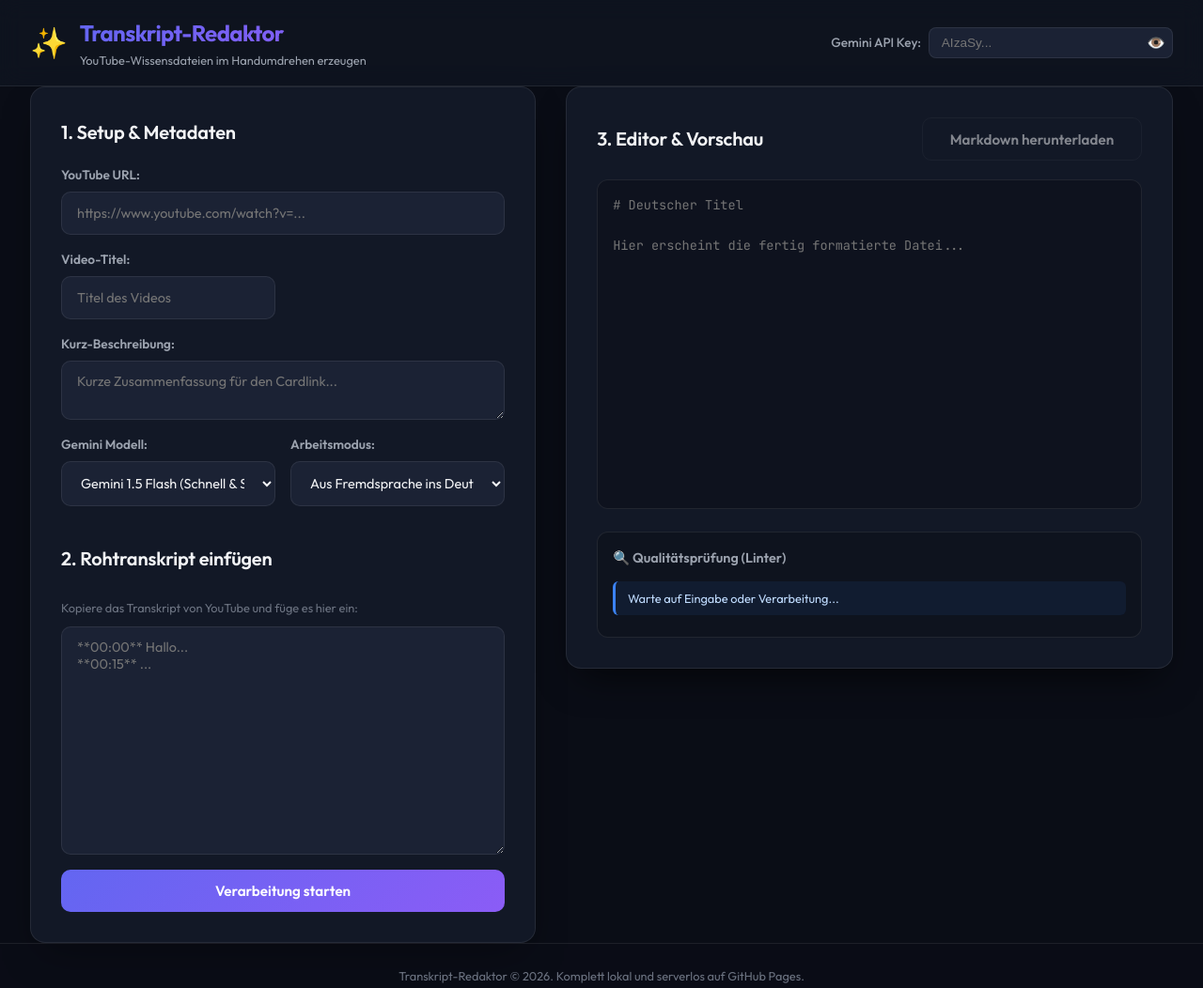
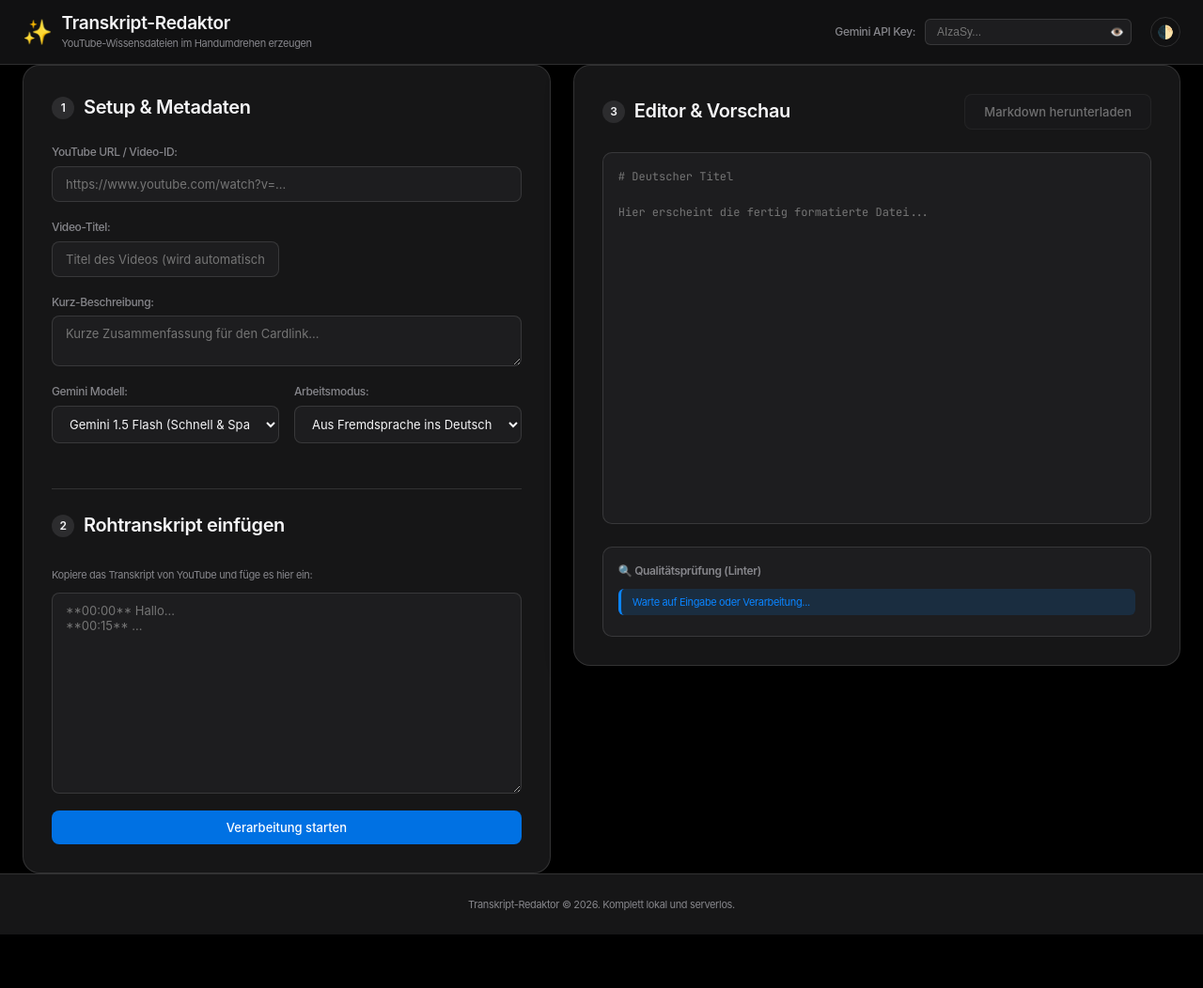
Before and after one commit to alexanderkaufi/Transkript, a plain HTML site: page index.html in a window 1280 px wide. Shown: the whole page at 94% size. After the commit the page ends 995 px from the top, so only its background shows below. Drawn offline with Linux system fonts and the light colour scheme.

Commit message:
Implement Apple-style design, Dark/Light theme toggle, and auto YouTube title fetch

```diff
--- a/index.html
+++ b/index.html
@@ -1,16 +1,16 @@
 <!DOCTYPE html>
-<html lang="de">
+<html lang="de" data-theme="dark">
 <head>
     <meta charset="UTF-8">
     <meta name="viewport" content="width=device-width, initial-scale=1.0">
     <title>Transkript-Redaktor Pro</title>
     <link rel="preconnect" href="https://fonts.googleapis.com">
     <link rel="preconnect" href="https://fonts.gstatic.com" crossorigin>
-    <link href="https://fonts.googleapis.com/css2?family=Outfit:wght@300;400;500;600;700&family=JetBrains+Mono:wght@400;500&display=swap" rel="stylesheet">
+    <link href="https://fonts.googleapis.com/css2?family=Inter:wght@300;400;500;600;700&family=JetBrains+Mono:wght@400;500&display=swap" rel="stylesheet">
     <link rel="stylesheet" href="style.css">
 </head>
 <body>
-    <header>
+    <header class="apple-header">
         <div class="container header-container">
             <div class="logo-area">
                 <span class="logo-icon">✨</span>
@@ -19,12 +19,15 @@
                     <p class="subtitle">YouTube-Wissensdateien im Handumdrehen erzeugen</p>
                 </div>
             </div>
-            <div class="api-key-panel">
-                <label for="apiKey">Gemini API Key:</label>
-                <div class="input-wrapper">
-                    <input type="password" id="apiKey" placeholder="AIzaSy..." autocomplete="off">
-                    <button id="toggleApiKey" title="API Key anzeigen/verbergen">👁️</button>
+            <div class="header-controls">
+                <div class="api-key-panel">
+                    <label for="apiKey">Gemini API Key:</label>
+                    <div class="input-wrapper">
+                        <input type="password" id="apiKey" placeholder="AIzaSy..." autocomplete="off">
+                        <button id="toggleApiKey" title="API Key anzeigen/verbergen">👁️</button>
+                    </div>
                 </div>
+                <button id="themeToggle" class="theme-toggle-btn" title="Farbschema wechseln">🌓</button>
             </div>
         </div>
     </header>
@@ -33,15 +36,18 @@
         <div class="grid-layout">
             <!-- Left Panel: Setup & Input -->
             <section class="card panel-setup">
-                <h2>1. Setup & Metadaten</h2>
+                <div class="section-title-wrapper">
+                    <span class="badge">1</span>
+                    <h2>Setup & Metadaten</h2>
+                </div>
                 <div class="form-group">
-                    <label for="videoUrl">YouTube URL:</label>
+                    <label for="videoUrl">YouTube URL / Video-ID:</label>
                     <input type="text" id="videoUrl" placeholder="https://www.youtube.com/watch?v=...">
                 </div>
                 <div class="form-row">
                     <div class="form-group">
                         <label for="videoTitle">Video-Titel:</label>
-                        <input type="text" id="videoTitle" placeholder="Titel des Videos">
+                        <input type="text" id="videoTitle" placeholder="Titel des Videos (wird automatisch geladen)">
                     </div>
                 </div>
                 <div class="form-group">
@@ -65,8 +71,11 @@
                     </div>
                 </div>
 
-                <div class="form-group" style="margin-top: 1.5rem;">
-                    <h2>2. Rohtranskript einfügen</h2>
+                <div class="form-group raw-transcript-group">
+                    <div class="section-title-wrapper">
+                        <span class="badge">2</span>
+                        <h2>Rohtranskript einfügen</h2>
+                    </div>
                     <p class="input-hint">Kopiere das Transkript von YouTube und füge es hier ein:</p>
                     <textarea id="rawTranscript" rows="12" placeholder="**00:00** Hallo...&#10;**00:15** ..."></textarea>
                 </div>
@@ -80,7 +89,10 @@
             <!-- Right Panel: Editor Workspace -->
             <section class="card panel-editor">
                 <div class="editor-header">
-                    <h2>3. Editor & Vorschau</h2>
+                    <div class="section-title-wrapper">
+                        <span class="badge">3</span>
+                        <h2>Editor & Vorschau</h2>
+                    </div>
                     <div class="actions">
                         <button id="downloadBtn" class="btn btn-secondary" disabled>Markdown herunterladen</button>
                     </div>
@@ -103,7 +115,7 @@
 
     <footer>
         <div class="container footer-content">
-            <p>Transkript-Redaktor &copy; 2026. Komplett lokal und serverlos auf GitHub Pages.</p>
+            <p>Transkript-Redaktor &copy; 2026. Komplett lokal und serverlos.</p>
         </div>
     </footer>
 
--- a/style.css
+++ b/style.css
@@ -1,158 +1,254 @@
-/* Design System: Transkript-Redaktor Pro */
+/* Design System: Apple-Inspired Minimalist Web Interface */
 
+/* Theme Variables */
 :root {
-    --bg-primary: #0A0D16;
-    --bg-card: #121826;
-    --bg-input: #1B2234;
-    --text-primary: #F3F4F6;
-    --text-secondary: #9CA3AF;
-    --text-muted: #6B7280;
-
-    --primary-color: #6366F1;
-    --secondary-color: #8B5CF6;
-    --accent-gradient: linear-gradient(135deg, #6366F1 0%, #8B5CF6 100%);
-    --accent-gradient-hover: linear-gradient(135deg, #4F46E5 0%, #7C3AED 100%);
-
-    --border-color: rgba(255, 255, 255, 0.08);
-    --border-hover: rgba(255, 255, 255, 0.15);
-    --border-focus: #6366F1;
-
-    --shadow-premium: 0 20px 40px -15px rgba(0, 0, 0, 0.7);
-    --shadow-inset: inset 0 2px 4px 0 rgba(0, 0, 0, 0.06);
-
-    --font-sans: 'Outfit', -apple-system, BlinkMacSystemFont, "Segoe UI", Roboto, sans-serif;
-    --font-mono: 'JetBrains Mono', monospace;
-
-    --transition-smooth: all 0.3s cubic-bezier(0.4, 0, 0.2, 1);
+    /* Fonts */
+    --font-sans: -apple-system, BlinkMacSystemFont, "SF Pro Text", "SF Pro Display", "Segoe UI", Roboto, Helvetica, Arial, sans-serif;
+    --font-mono: "SF Mono", "JetBrains Mono", Menlo, Courier, monospace;
+    --transition-smooth: all 0.2s cubic-bezier(0.25, 0.1, 0.25, 1);
 }
 
-/* Base resets & styles */
+/* Light Theme Variables */
+html[data-theme="light"] {
+    --bg-primary: #f5f5f7;
+    --bg-header: rgba(255, 255, 255, 0.8);
+    --bg-card: #ffffff;
+    --bg-input: #f5f5f7;
+    --bg-input-focus: #ffffff;
+
+    --text-primary: #1d1d1f;
+    --text-secondary: #86868b;
+    --text-muted: #86868b;
+
+    --primary-color: #0071e3;
+    --primary-color-hover: #0077ed;
+    --border-color: rgba(0, 0, 0, 0.1);
+    --border-hover: rgba(0, 0, 0, 0.15);
+    --border-focus: #0071e3;
+    --badge-bg: #e8e8ed;
+    --badge-text: #1d1d1f;
+
+    --shadow-premium: 0 8px 30px rgba(0, 0, 0, 0.04);
+    --shadow-input: inset 0 1px 2px rgba(0, 0, 0, 0.05);
+
+    --linter-bg: #f5f5f7;
+    --linter-error-bg: rgba(239, 68, 68, 0.08);
+    --linter-error-border: #FF3B30;
+    --linter-error-text: #FF3B30;
+
+    --linter-warning-bg: rgba(245, 158, 11, 0.08);
+    --linter-warning-border: #FF9500;
+    --linter-warning-text: #c97500;
+
+    --linter-success-bg: rgba(16, 185, 129, 0.08);
+    --linter-success-border: #34C759;
+    --linter-success-text: #248a3d;
+
+    --linter-info-bg: rgba(0, 113, 227, 0.08);
+    --linter-info-border: #0071e3;
+    --linter-info-text: #0071e3;
+}
+
+/* Dark Theme Variables */
+html[data-theme="dark"] {
+    --bg-primary: #000000;
+    --bg-header: rgba(22, 22, 23, 0.8);
+    --bg-card: #161617;
+    --bg-input: #1d1d1f;
+    --bg-input-focus: #2c2c2e;
+
+    --text-primary: #f5f5f7;
+    --text-secondary: #86868b;
+    --text-muted: #86868b;
+
+    --primary-color: #0071e3;
+    --primary-color-hover: #0077ed;
+    --border-color: rgba(255, 255, 255, 0.12);
+    --border-hover: rgba(255, 255, 255, 0.2);
+    --border-focus: #0071e3;
+    --badge-bg: #2c2c2e;
+    --badge-text: #f5f5f7;
+
+    --shadow-premium: 0 8px 30px rgba(0, 0, 0, 0.3);
+    --shadow-input: none;
+
+    --linter-bg: #1d1d1f;
+    --linter-error-bg: rgba(255, 59, 48, 0.15);
+    --linter-error-border: #FF453A;
+    --linter-error-text: #FF453A;
+
+    --linter-warning-bg: rgba(255, 149, 0, 0.15);
+    --linter-warning-border: #FF9F0A;
+    --linter-warning-text: #FF9F0A;
+
+    --linter-success-bg: rgba(52, 199, 89, 0.15);
+    --linter-success-border: #30D158;
+    --linter-success-text: #30D158;
+
+    --linter-info-bg: rgba(10, 132, 255, 0.15);
+    --linter-info-border: #0A84FF;
+    --linter-info-text: #0A84FF;
+}
+
+/* Resets & Core Styles */
 * {
     box-sizing: border-box;
     margin: 0;
     padding: 0;
+    -webkit-font-smoothing: antialiased;
+    -moz-osx-font-smoothing: grayscale;
 }
 
 body {
     background-color: var(--bg-primary);
     color: var(--text-primary);
     font-family: var(--font-sans);
-    line-height: 1.6;
-    -webkit-font-smoothing: antialiased;
+    line-height: 1.47059;
+    font-weight: 400;
+    letter-spacing: -0.022em;
     display: flex;
     flex-direction: column;
     min-height: 100vh;
+    transition: background-color 0.3s ease, color 0.3s ease;
 }
 
 .container {
     width: 100%;
-    max-width: 1400px;
+    max-width: 1280px;
     margin: 0 auto;
-    padding: 0 2rem;
+    padding: 0 24px;
 }
 
-/* Header */
-header {
-    background-color: rgba(18, 24, 38, 0.6);
-    backdrop-filter: blur(12px);
+/* Apple Header */
+.apple-header {
+    background-color: var(--bg-header);
+    backdrop-filter: blur(20px);
+    -webkit-backdrop-filter: blur(20px);
     border-bottom: 1px solid var(--border-color);
     position: sticky;
     top: 0;
     z-index: 100;
-    padding: 1rem 0;
+    padding: 14px 0;
+    transition: background-color 0.3s ease, border-color 0.3s ease;
 }
 
 .header-container {
     display: flex;
     justify-content: space-between;
     align-items: center;
-    flex-wrap: wrap;
-    gap: 1rem;
+    gap: 16px;
 }
 
 .logo-area {
     display: flex;
     align-items: center;
-    gap: 0.8rem;
+    gap: 10px;
 }
 
 .logo-icon {
-    font-size: 2rem;
+    font-size: 1.6rem;
 }
 
 h1 {
-    font-size: 1.5rem;
-    font-weight: 700;
-    background: var(--accent-gradient);
-    -webkit-background-clip: text;
-    -webkit-text-fill-color: transparent;
-    letter-spacing: -0.025em;
+    font-size: 19px;
+    font-weight: 600;
+    color: var(--text-primary);
+    letter-spacing: -0.015em;
+    line-height: 1.2;
 }
 
 .subtitle {
-    font-size: 0.8rem;
+    font-size: 11px;
     color: var(--text-secondary);
+    font-weight: 400;
+    margin-top: 1px;
 }
 
-/* API Panel */
+/* Header Controls & Theme Toggle */
+.header-controls {
+    display: flex;
+    align-items: center;
+    gap: 20px;
+}
+
 .api-key-panel {
     display: flex;
     align-items: center;
-    gap: 0.5rem;
+    gap: 10px;
 }
 
 .api-key-panel label {
-    font-size: 0.85rem;
+    font-size: 12px;
     color: var(--text-secondary);
     font-weight: 500;
 }
 
 .input-wrapper {
-    display: flex;
     position: relative;
-    width: 260px;
+    width: 220px;
 }
 
 .input-wrapper input {
     width: 100%;
-    padding: 0.5rem 2.5rem 0.5rem 0.8rem;
+    padding: 6px 30px 6px 12px;
     background-color: var(--bg-input);
     border: 1px solid var(--border-color);
-    border-radius: 8px;
+    border-radius: 6px;
     color: var(--text-primary);
-    font-size: 0.85rem;
+    font-size: 12px;
     transition: var(--transition-smooth);
 }
 
 .input-wrapper input:focus {
     border-color: var(--border-focus);
+    background-color: var(--bg-input-focus);
     outline: none;
-    box-shadow: 0 0 0 2px rgba(99, 102, 241, 0.2);
+    box-shadow: 0 0 0 3px rgba(0, 113, 227, 0.15);
 }
 
 .input-wrapper button {
     position: absolute;
-    right: 0.5rem;
+    right: 8px;
     top: 50%;
     transform: translateY(-50%);
     background: none;
     border: none;
     color: var(--text-secondary);
     cursor: pointer;
-    font-size: 1rem;
+    font-size: 12px;
 }
 
-/* Main Grid Layout */
+.theme-toggle-btn {
+    background: none;
+    border: 1px solid var(--border-color);
+    border-radius: 50%;
+    width: 32px;
+    height: 32px;
+    display: flex;
+    align-items: center;
+    justify-content: center;
+    cursor: pointer;
+    color: var(--text-primary);
+    font-size: 14px;
+    transition: var(--transition-smooth);
+}
+
+.theme-toggle-btn:hover {
+    background-color: var(--bg-input);
+    border-color: var(--border-hover);
+}
+
+/* Main Content & Grid */
 main {
     flex: 1;
-    padding-top: 2rem;
-    padding-bottom: 2rem;
+    padding-top: 40px;
+    padding-bottom: 40px;
 }
 
 .grid-layout {
     display: grid;
-    grid-template-columns: 1fr 1.2fr;
-    gap: 2rem;
+    grid-template-columns: 1fr 1.15fr;
+    gap: 24px;
     align-items: start;
 }
 
@@ -162,40 +258,55 @@ main {
     }
 }
 
-/* Cards */
+/* Apple Cards */
 .card {
     background-color: var(--bg-card);
     border: 1px solid var(--border-color);
-    border-radius: 16px;
-    padding: 2rem;
+    border-radius: 18px;
+    padding: 30px;
     box-shadow: var(--shadow-premium);
-    transition: var(--transition-smooth);
+    transition: border-color 0.3s ease, background-color 0.3s ease, box-shadow 0.3s ease;
 }
 
-.card:hover {
-    border-color: var(--border-hover);
+.section-title-wrapper {
+    display: flex;
+    align-items: center;
+    gap: 10px;
+    margin-bottom: 24px;
+}
+
+.badge {
+    display: inline-flex;
+    align-items: center;
+    justify-content: center;
+    background-color: var(--badge-bg);
+    color: var(--badge-text);
+    width: 24px;
+    height: 24px;
+    border-radius: 50%;
+    font-size: 12px;
+    font-weight: 600;
 }
 
 h2 {
-    font-size: 1.25rem;
+    font-size: 20px;
     font-weight: 600;
-    margin-bottom: 1.2rem;
     color: var(--text-primary);
-    letter-spacing: -0.01em;
+    letter-spacing: -0.018em;
 }
 
-/* Form Styles */
+/* Forms & Inputs */
 .form-group {
     display: flex;
     flex-direction: column;
-    gap: 0.4rem;
-    margin-bottom: 1rem;
+    gap: 6px;
+    margin-bottom: 18px;
 }
 
 .form-row {
     display: grid;
     grid-template-columns: 1fr 1fr;
-    gap: 1rem;
+    gap: 16px;
 }
 
 @media (max-width: 640px) {
@@ -205,8 +316,8 @@ h2 {
 }
 
 label {
-    font-size: 0.85rem;
-    font-weight: 600;
+    font-size: 12px;
+    font-weight: 500;
     color: var(--text-secondary);
 }
 
@@ -214,13 +325,13 @@ input[type="text"],
 select,
 textarea {
     width: 100%;
-    padding: 0.8rem 1rem;
+    padding: 10px 14px;
     background-color: var(--bg-input);
     border: 1px solid var(--border-color);
-    border-radius: 10px;
+    border-radius: 8px;
     color: var(--text-primary);
     font-family: inherit;
-    font-size: 0.9rem;
+    font-size: 13px;
     transition: var(--transition-smooth);
 }
 
@@ -228,8 +339,9 @@ input[type="text"]:focus,
 select:focus,
 textarea:focus {
     border-color: var(--border-focus);
+    background-color: var(--bg-input-focus);
     outline: none;
-    box-shadow: 0 0 0 2px rgba(99, 102, 241, 0.25);
+    box-shadow: 0 0 0 3px rgba(0, 113, 227, 0.15);
 }
 
 textarea {
@@ -237,9 +349,15 @@ textarea {
 }
 
 .input-hint {
-    font-size: 0.8rem;
+    font-size: 11px;
     color: var(--text-muted);
-    margin-bottom: 0.2rem;
+    margin-bottom: 4px;
+}
+
+.raw-transcript-group {
+    margin-top: 30px;
+    border-top: 1px solid var(--border-color);
+    padding-top: 24px;
 }
 
 /* Buttons */
@@ -247,11 +365,11 @@ textarea {
     display: inline-flex;
     align-items: center;
     justify-content: center;
-    gap: 0.5rem;
-    padding: 0.8rem 1.8rem;
-    font-size: 0.95rem;
-    font-weight: 600;
-    border-radius: 10px;
+    gap: 8px;
+    padding: 10px 20px;
+    font-size: 13px;
+    font-weight: 500;
+    border-radius: 8px;
     border: none;
     cursor: pointer;
     transition: var(--transition-smooth);
@@ -260,46 +378,48 @@ textarea {
 }
 
 .btn-primary {
-    background: var(--accent-gradient);
+    background-color: var(--primary-color);
     color: white;
 }
 
 .btn-primary:hover:not(:disabled) {
-    background: var(--accent-gradient-hover);
-    transform: translateY(-1px);
-    box-shadow: 0 4px 12px rgba(99, 102, 241, 0.35);
+    background-color: var(--primary-color-hover);
 }
 
 .btn-primary:active:not(:disabled) {
-    transform: translateY(0);
+    opacity: 0.85;
 }
 
 .btn-primary:disabled {
-    opacity: 0.5;
+    opacity: 0.4;
     cursor: not-allowed;
 }
 
 .btn-secondary {
-    background-color: transparent;
+    background-color: var(--bg-input);
     border: 1px solid var(--border-color);
     color: var(--text-primary);
 }
 
 .btn-secondary:hover:not(:disabled) {
-    background-color: var(--bg-input);
     border-color: var(--border-hover);
+    background-color: var(--bg-input-focus);
+}
+
+.btn-secondary:active:not(:disabled) {
+    opacity: 0.8;
 }
 
 .btn-secondary:disabled {
-    opacity: 0.5;
+    opacity: 0.4;
     cursor: not-allowed;
 }
 
-/* Spinner */
+/* Spinners */
 .spinner {
-    width: 1.2rem;
-    height: 1.2rem;
-    border: 3px solid rgba(255, 255, 255, 0.3);
+    width: 14px;
+    height: 14px;
+    border: 2px solid rgba(255, 255, 255, 0.3);
     border-radius: 50%;
     border-top-color: white;
     animation: spin 0.8s linear infinite;
@@ -317,18 +437,18 @@ textarea {
 .panel-editor {
     display: flex;
     flex-direction: column;
-    height: calc(100vh - 180px);
-    min-height: 550px;
+    height: calc(100vh - 160px);
+    min-height: 600px;
 }
 
 .editor-header {
     display: flex;
     justify-content: space-between;
     align-items: center;
-    margin-bottom: 1.2rem;
+    margin-bottom: 24px;
 }
 
-.editor-header h2 {
+.editor-header .section-title-wrapper {
     margin-bottom: 0;
 }
 
@@ -338,85 +458,96 @@ textarea {
 
 .editor-container {
     flex: 1;
-    margin-bottom: 1.5rem;
+    margin-bottom: 24px;
     display: flex;
 }
 
 #markdownEditor {
     flex: 1;
     font-family: var(--font-mono);
-    font-size: 0.85rem;
+    font-size: 12px;
     line-height: 1.6;
-    padding: 1rem;
-    background-color: rgba(10, 13, 22, 0.5);
-    border-radius: 12px;
+    padding: 16px;
+    background-color: var(--bg-input);
+    border-radius: 10px;
     border: 1px solid var(--border-color);
+    color: var(--text-primary);
     resize: none;
+    transition: var(--transition-smooth);
+}
+
+#markdownEditor:focus {
+    background-color: var(--bg-input-focus);
+    border-color: var(--border-focus);
+    outline: none;
+    box-shadow: 0 0 0 3px rgba(0, 113, 227, 0.15);
 }
 
 /* Linter Panel */
 .linter-panel {
-    background-color: rgba(10, 13, 22, 0.4);
+    background-color: var(--linter-bg);
     border: 1px solid var(--border-color);
-    border-radius: 12px;
-    padding: 1rem;
+    border-radius: 10px;
+    padding: 16px;
+    transition: background-color 0.3s ease, border-color 0.3s ease;
 }
 
 .linter-panel h3 {
-    font-size: 0.9rem;
+    font-size: 12px;
     font-weight: 600;
-    margin-bottom: 0.8rem;
+    margin-bottom: 10px;
     color: var(--text-secondary);
 }
 
 .linter-list {
     list-style: none;
-    max-height: 100px;
+    max-height: 120px;
     overflow-y: auto;
-    font-size: 0.8rem;
+    font-size: 11px;
 }
 
 .linter-list li {
-    padding: 0.5rem 0.8rem;
+    padding: 6px 12px;
     border-radius: 6px;
-    margin-bottom: 0.4rem;
+    margin-bottom: 6px;
     border-left: 3px solid transparent;
 }
 
 .linter-list li.error {
-    background-color: rgba(239, 68, 68, 0.08);
-    border-left-color: #EF4444;
-    color: #FCA5A5;
+    background-color: var(--linter-error-bg);
+    border-left-color: var(--linter-error-border);
+    color: var(--linter-error-text);
 }
 
 .linter-list li.warning {
-    background-color: rgba(245, 158, 11, 0.08);
-    border-left-color: #F59E0B;
-    color: #FDE047;
+    background-color: var(--linter-warning-bg);
+    border-left-color: var(--linter-warning-border);
+    color: var(--linter-warning-text);
 }
 
 .linter-list li.success {
-    background-color: rgba(16, 185, 129, 0.08);
-    border-left-color: #10B981;
-    color: #A7F3D0;
+    background-color: var(--linter-success-bg);
+    border-left-color: var(--linter-success-border);
+    color: var(--linter-success-text);
 }
 
 .linter-list li.info {
-    background-color: rgba(59, 130, 246, 0.08);
-    border-left-color: #3B82F6;
-    color: #BFDBFE;
+    background-color: var(--linter-info-bg);
+    border-left-color: var(--linter-info-border);
+    color: var(--linter-info-text);
 }
 
 /* Footer */
 footer {
-    background-color: rgba(10, 13, 22, 0.5);
+    padding: 24px 0;
+    text-align: center;
     border-top: 1px solid var(--border-color);
-    padding: 1.5rem 0;
-    text-align: center;
     margin-top: auto;
+    background-color: var(--bg-card);
+    transition: background-color 0.3s ease, border-color 0.3s ease;
 }
 
 .footer-content p {
-    font-size: 0.8rem;
+    font-size: 11px;
     color: var(--text-muted);
 }
```
Also changed, not shown: app.js (+37 -2 lines).
